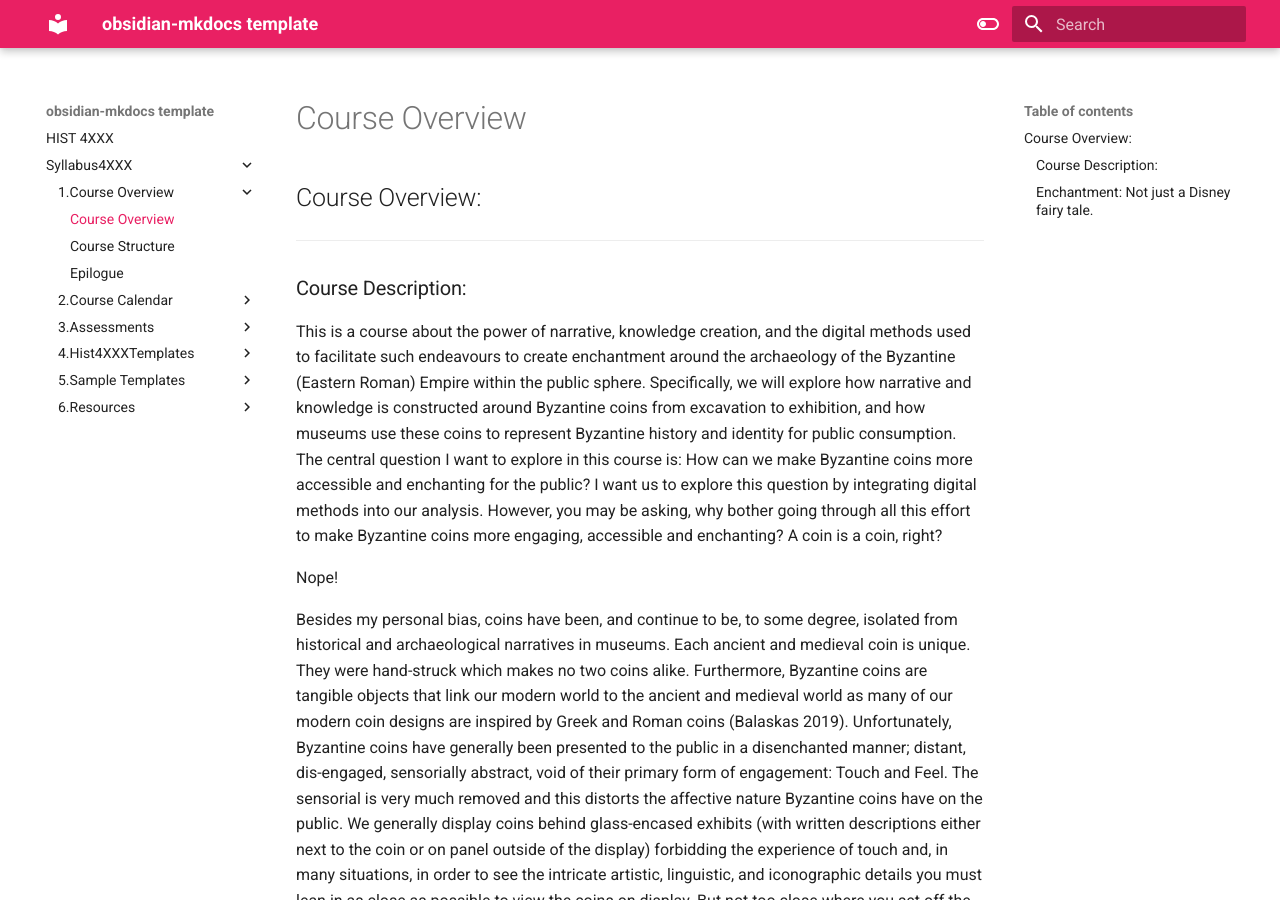
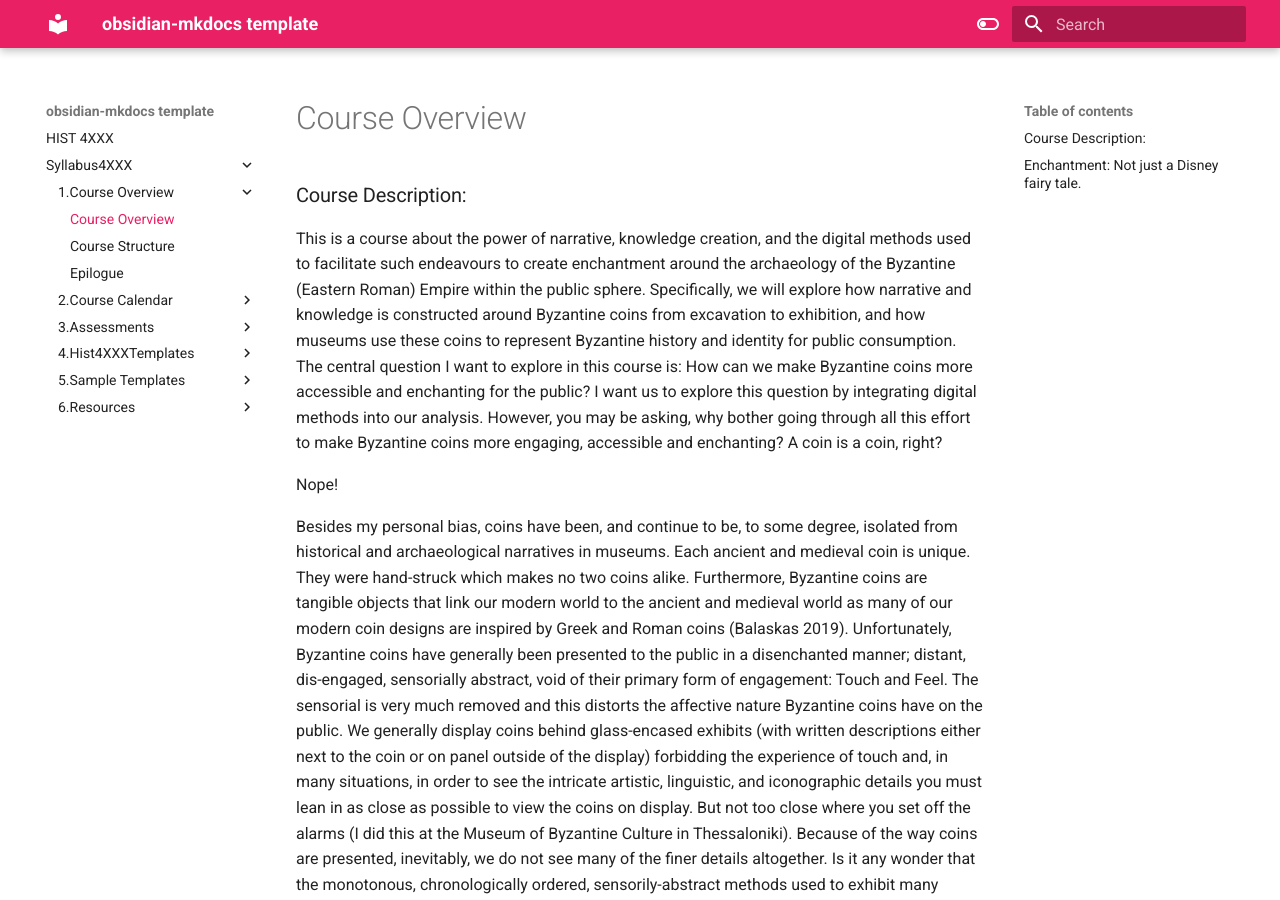
Before and after one commit to roguehistory/Syllabus, an MkDocs documentation site: the page built from docs/Syllabus4XXX/1.Course Overview/Course Overview.md, in a window 1280 px wide and 900 px high. Built offline with MkDocs 1.6.1 and Material for MkDocs 9.7.7, drawn with Linux system fonts in a browser that asks for light colours.

Commit message:
Update Course Overview.md

```diff
--- a/docs/Syllabus4XXX/1.Course Overview/Course Overview.md
+++ b/docs/Syllabus4XXX/1.Course Overview/Course Overview.md
@@ -1,5 +1,4 @@
-## Course Overview:
----
+
 ### Course Description:
 
 This is a course about the power of narrative, knowledge creation, and the digital methods used to facilitate such endeavours to create enchantment around the archaeology of the Byzantine (Eastern Roman) Empire within the public sphere. Specifically, we will explore how narrative and knowledge is constructed around Byzantine coins from excavation to exhibition, and how museums use these coins to represent Byzantine history and identity for public consumption. The central question I want to explore in this course is: How can we make Byzantine coins more accessible and enchanting for the public?  I want us to explore this question by integrating digital methods into our analysis. However, you may be asking, why bother going through all this effort to make Byzantine coins more engaging, accessible and enchanting? A coin is a coin, right?
```
